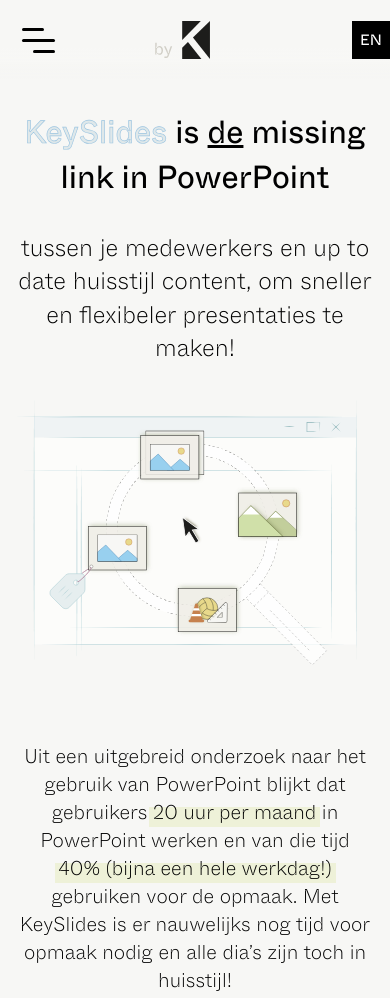
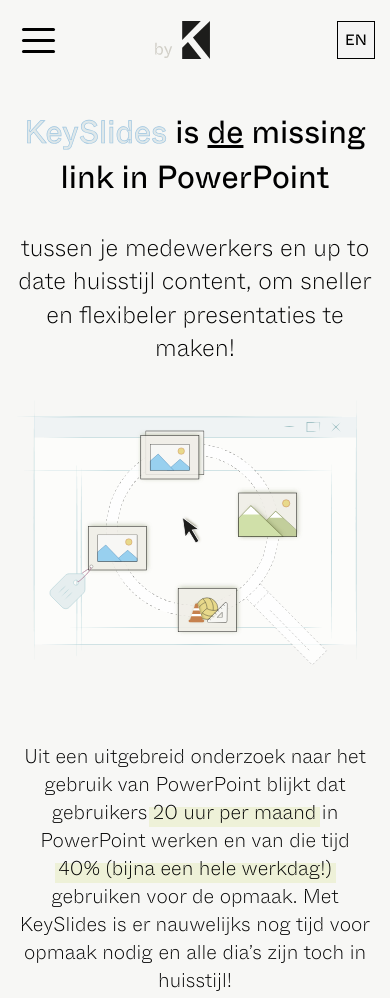
Before and after one commit to GerbenDol/keyslides.nl, a plain HTML site: page index.html in a window 390 px wide. Shown: the top 998 px of the page. Drawn offline with Linux system fonts and the light colour scheme.

Commit message:
Updates mobiele navigatie

```diff
--- a/css/styles.css
+++ b/css/styles.css
@@ -185,8 +185,8 @@
     top: 0;
 
     background-color: #f7f7f5;
-    background: rgb(247,247,245);
-    background: linear-gradient(0deg, rgba(247,247,245,0) 0%, rgba(247,247,245,1) 40%);
+    /* background: rgb(247,247,245);
+    background: linear-gradient(0deg, rgba(247,247,245,0) 0%, rgba(247,247,245,1) 40%); */
   }
 }
 
@@ -226,13 +226,6 @@
   right: 0;
 }
 
-@media (max-width: 780px) {
-  .lang {
-    top: 50%;
-    transform: translateY(-50%);
-  }
-}
-
   .lang a {
     width: 38px;
     height: 38px;
@@ -248,6 +241,23 @@
 
     background-color: #000000;
   }
+
+@media (max-width: 780px) {
+  .lang {
+    top: 50%;
+    transform: translateY(-50%);
+  }
+
+    .lang a {
+      margin-right: 15px;
+      color: #000000;
+
+      background-color: #f4f4f4;
+      border: 1px solid #000000;
+    }
+}
+
+
 
 
 /* =============================================================================
@@ -407,7 +417,7 @@
 }
 
 .nav__burger .nav__burger__lines:before {
-  left: 1em;
+  left: 0;
   top: 1em;
 }
 
@@ -421,7 +431,7 @@
 
 .nav__burger.nav__burger--squeeze .nav__burger__lines:after,
 .nav__burger.nav__burger--squeeze .nav__burger__lines:before {
-  width: 2em;
+  /* width: 2em; */
 }
 
 .nav__burger.nav__burger--squeeze.open .nav__burger__lines,
```
